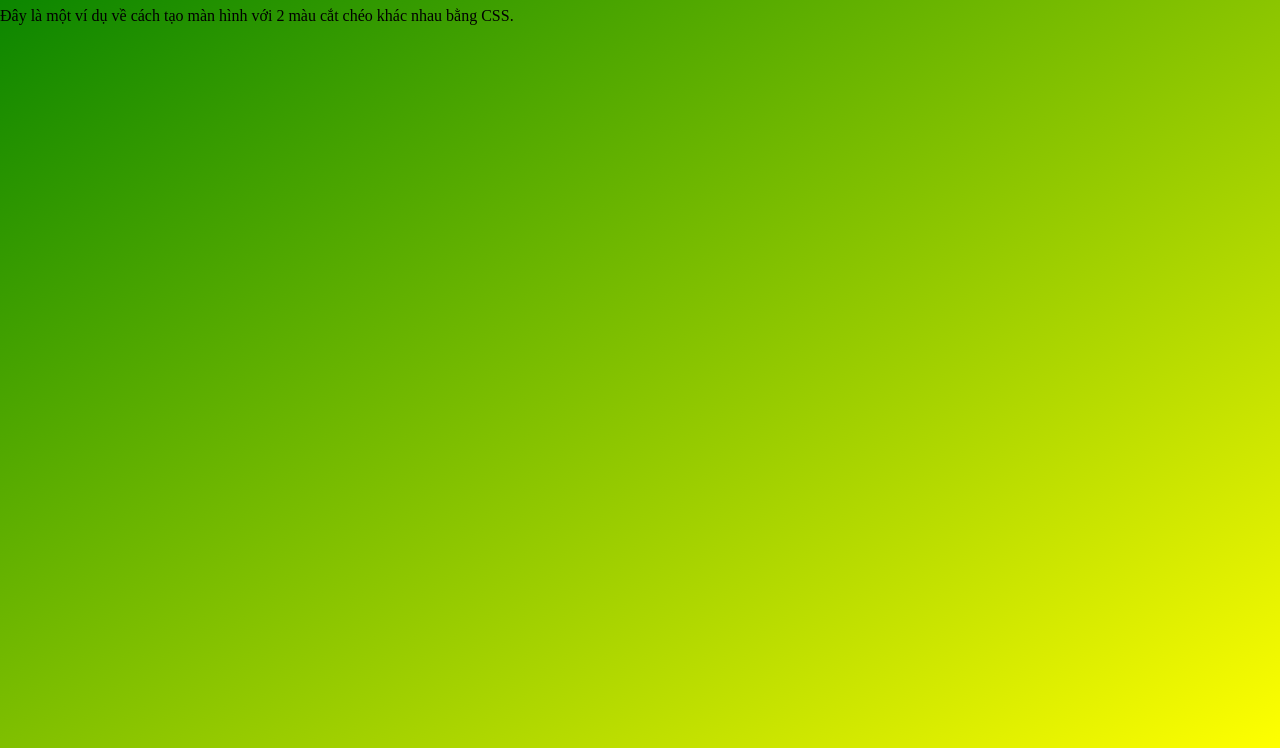
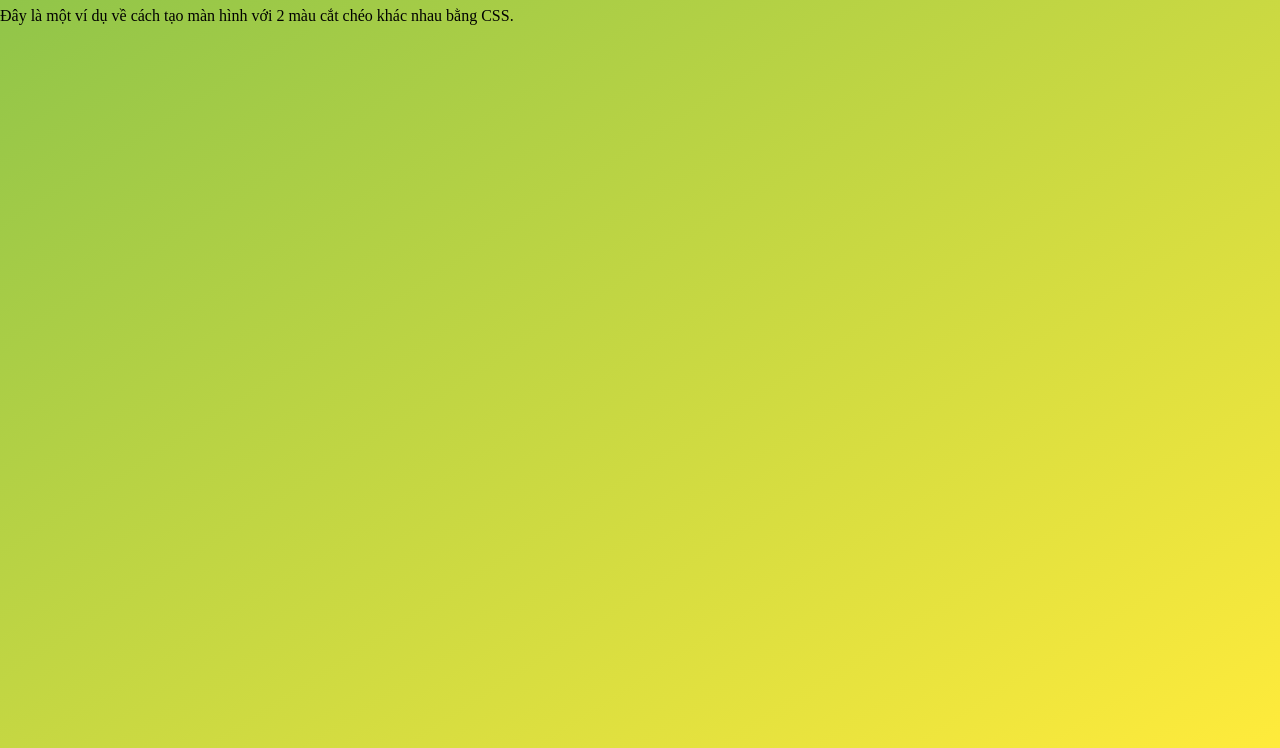
Before and after one commit to nguyendinh122128/flappy_bird_python, a plain HTML site: page index.html in a window 1280 px wide. Shown: the part 73-821 px from the top of the page. Drawn offline with Linux system fonts and the light colour scheme.

Commit message:
Update index.html

```diff
--- a/index.html
+++ b/index.html
@@ -3,7 +3,7 @@
   <head>
     <style>
       body {
-        background: linear-gradient(to bottom right, green, yellow);
+        background: linear-gradient(to bottom right, #8BC34A, #FFEB3B);
         margin: 0;
         padding: 0;
         height: 100vh;
```
